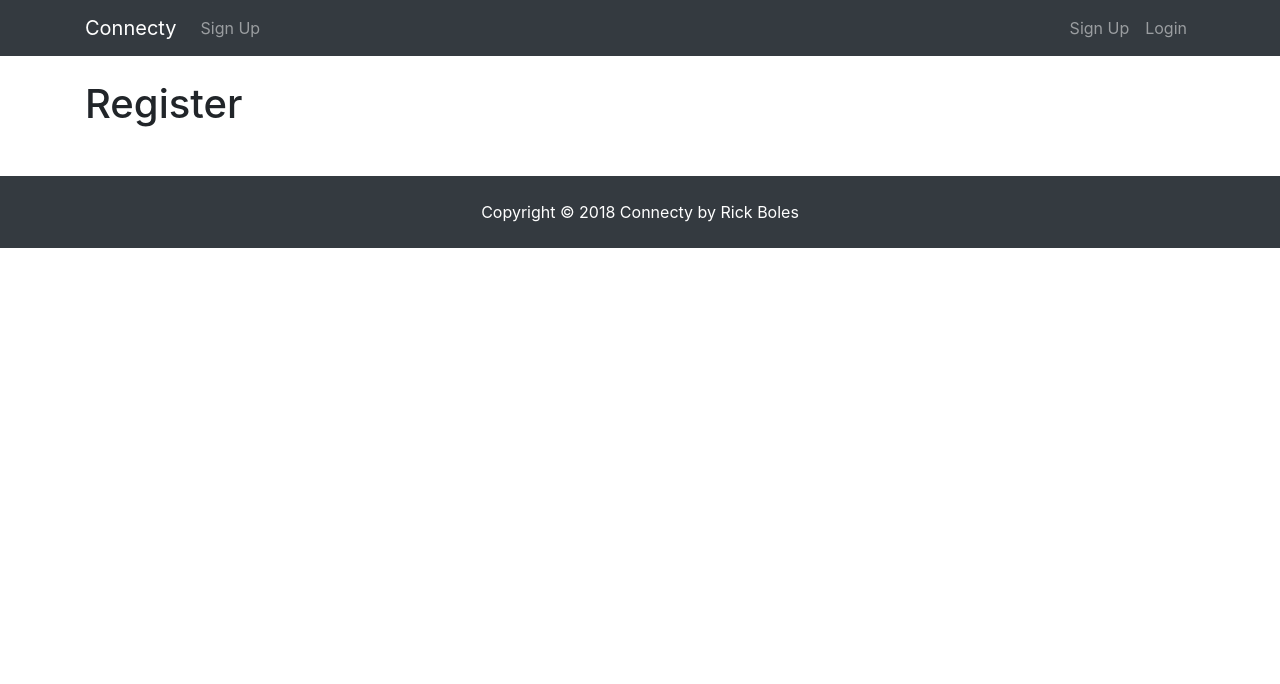
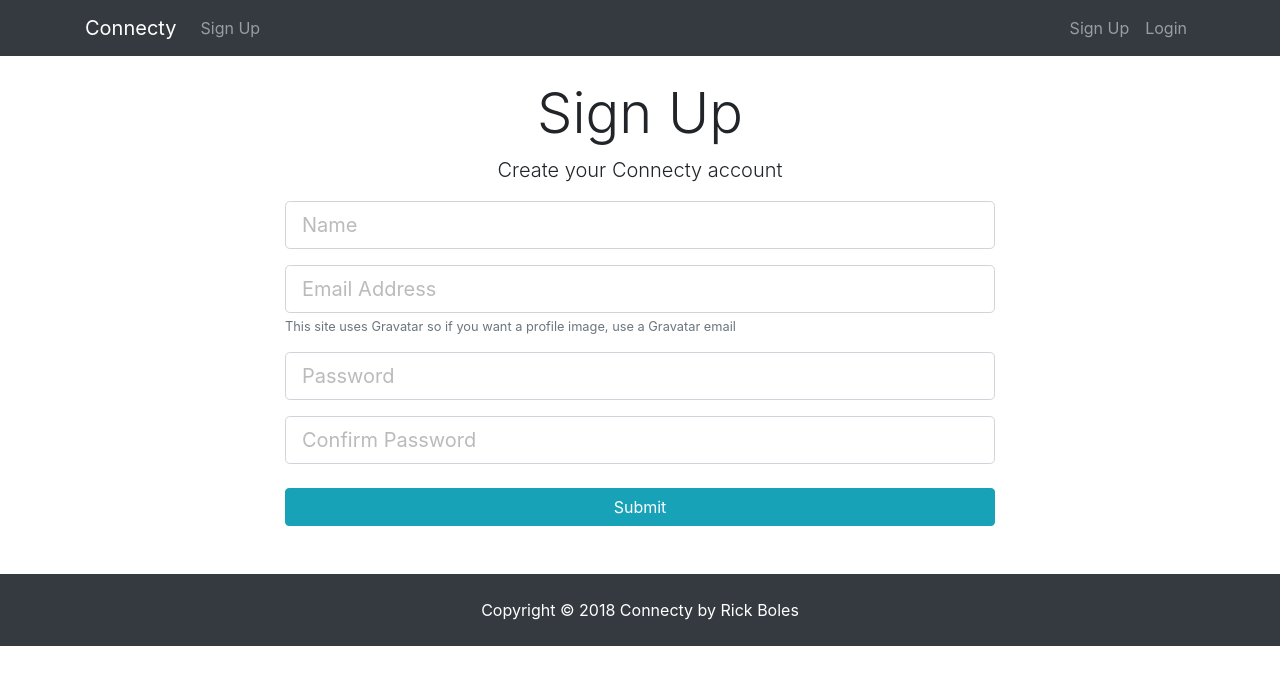
Before and after one commit to liketysplit/Connecty, a React (Create React App) app in the folder client/: page /register in a window 1280 px wide. Shown: the top 684 px of the page. Built offline with nearby package versions, Linux system fonts and the light colour scheme.

Commit message:
3.2: React Component-level Statae && Fix for proxy in wrong package.json file

```diff
--- a/client/package.json
+++ b/client/package.json
@@ -3,6 +3,7 @@
   "version": "0.1.0",
   "private": true,
   "dependencies": {
+    "axios": "^0.18.0",
     "react": "^16.6.3",
     "react-dom": "^16.6.3",
     "react-router-dom": "^4.3.1",
@@ -14,6 +15,7 @@
     "test": "react-scripts test",
     "eject": "react-scripts eject"
   },
+  "proxy": "http://localhost:5000",
   "eslintConfig": {
     "extends": "react-app"
   },
--- a/client/src/components/auth/Register.js
+++ b/client/src/components/auth/Register.js
@@ -1,10 +1,108 @@
 import React, { Component } from "react";
+import axios from "axios";
+class Register extends Component {
+	constructor() {
+		super();
+		this.state = {
+			name: "",
+			email: "",
+			password: "",
+			password2: "",
+			errors: {}
+		};
 
-class Register extends Component {
+		this.onInputChange = this.onInputChange.bind(this);
+		this.onFormSubmit = this.onFormSubmit.bind(this);
+	}
+
+	onInputChange(e) {
+		this.setState({ [e.target.name]: e.target.value });
+	}
+
+	onFormSubmit(event) {
+		event.preventDefault();
+
+		const newUser = {
+			name: this.state.name,
+			email: this.state.email,
+			password: this.state.password,
+			password2: this.state.password2
+		};
+		console.log(newUser);
+		axios
+			.post("api/users/register", newUser)
+			.then(res => console.log(res.data))
+			.catch(err => console.log(err.response.data));
+	}
+
 	render() {
 		return (
 			<div className="container">
-				<h1> Register </h1>{" "}
+				<div className="register">
+					<div className="container">
+						<div className="row">
+							<div className="col-md-8 m-auto">
+								<h1 className="display-4 text-center">
+									Sign Up
+								</h1>
+								<p className="lead text-center">
+									Create your Connecty account
+								</p>
+								<form noValidate onSubmit={this.onFormSubmit}>
+									<div className="form-group">
+										<input
+											type="text"
+											className="form-control form-control-lg"
+											placeholder="Name"
+											name="name"
+											value={this.state.name}
+											onChange={this.onInputChange}
+										/>
+									</div>
+									<div className="form-group">
+										<input
+											type="email"
+											className="form-control form-control-lg"
+											placeholder="Email Address"
+											name="email"
+											value={this.state.email}
+											onChange={this.onInputChange}
+										/>
+										<small className="form-text text-muted">
+											This site uses Gravatar so if you
+											want a profile image, use a Gravatar
+											email
+										</small>
+									</div>
+									<div className="form-group">
+										<input
+											type="password"
+											className="form-control form-control-lg"
+											placeholder="Password"
+											name="password"
+											value={this.state.password}
+											onChange={this.onInputChange}
+										/>
+									</div>
+									<div className="form-group">
+										<input
+											type="password"
+											className="form-control form-control-lg"
+											placeholder="Confirm Password"
+											name="password2"
+											value={this.state.password2}
+											onChange={this.onInputChange}
+										/>
+									</div>
+									<input
+										type="submit"
+										className="btn btn-info btn-block mt-4"
+									/>
+								</form>
+							</div>
+						</div>
+					</div>
+				</div>
 			</div>
 		);
 	}
--- a/package.json
+++ b/package.json
@@ -11,7 +11,6 @@
     "client": "npm start --prefix client",
     "dev": "concurrently \"npm run server\" \"npm run client\""
   },
-  "proxy": "http://localhost:5000",
   "author": "Rick Boles",
   "license": "MIT",
   "dependencies": {
```
